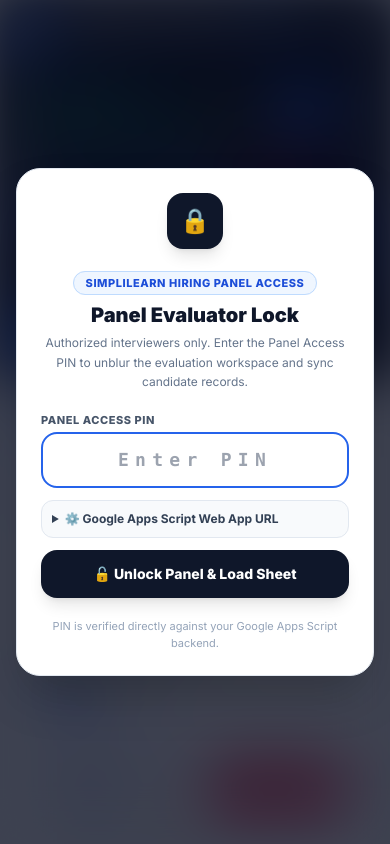
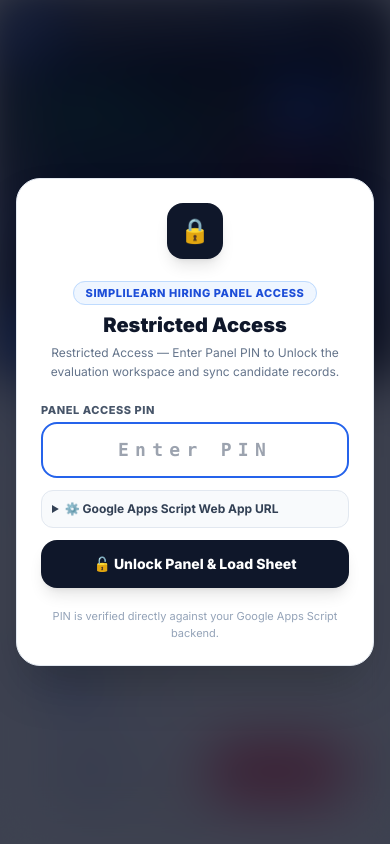
Before and after one commit to 360Dada/simplilearn-walkin-test-20th-nov-26, a plain HTML site: page interview_evaluator.html in a window 390 px wide. Shown: the top 844 px of the page. Drawn offline with nearby package versions, Linux system fonts and the light colour scheme.

Commit message:
Add files via upload

```diff
--- a/interview_evaluator.html
+++ b/interview_evaluator.html
@@ -86,9 +86,9 @@
         <span class="px-3 py-1 rounded-full bg-blue-50 text-blue-700 border border-blue-200 text-[11px] font-extrabold uppercase tracking-wider">
           Simplilearn Hiring Panel Access
         </span>
-        <h2 class="text-xl sm:text-2xl font-black text-slate-900 mt-2">Panel Evaluator Lock</h2>
+        <h2 class="text-xl sm:text-2xl font-black text-slate-900 mt-2">Restricted Access</h2>
         <p class="text-xs text-slate-500 mt-1 leading-relaxed">
-          Authorized interviewers only. Enter the Panel Access PIN to unblur the evaluation workspace and sync candidate records.
+          Restricted Access — Enter Panel PIN to Unlock the evaluation workspace and sync candidate records.
         </p>
       </div>
 
@@ -1019,14 +1019,14 @@
     // APPLICATION STATE
     // =========================================================================
     let state = {
-      activePanel: "Panel 1",
+      activePanel: "Panel 01",
       panelEvaluators: {
-        "Panel 1": { snr: "Snr Designer 1", int: "Jnr Tech 1" },
-        "Panel 2": { snr: "Snr Designer 2", int: "Jnr Tech 2" },
-        "Panel 3": { snr: "Snr Designer 3", int: "Jnr Tech 3" },
-        "Panel 4": { snr: "Snr Designer 4", int: "Jnr Tech 4" },
-        "Panel 5": { snr: "Snr Designer 5", int: "Jnr Tech 5" },
-        "Panel 6": { snr: "Snr Designer 6", int: "Jnr Tech 6" }
+        "Panel 01": { snr: "Athresh", int: "Kesava" },
+        "Panel 02": { snr: "Gajendra", int: "Karthik" },
+        "Panel 03": { snr: "Srivatsa", int: "Nikitha" },
+        "Panel 04": { snr: "Arthi", int: "Akshita" },
+        "Panel 05": { snr: "Roop", int: "Abhinav" },
+        "Panel 06": { snr: "", int: "Aarushi" }
       },
       candidates: [
         {
```
